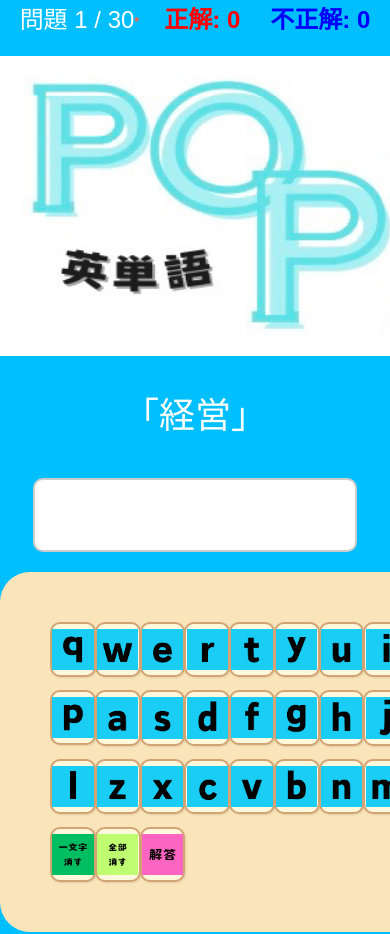
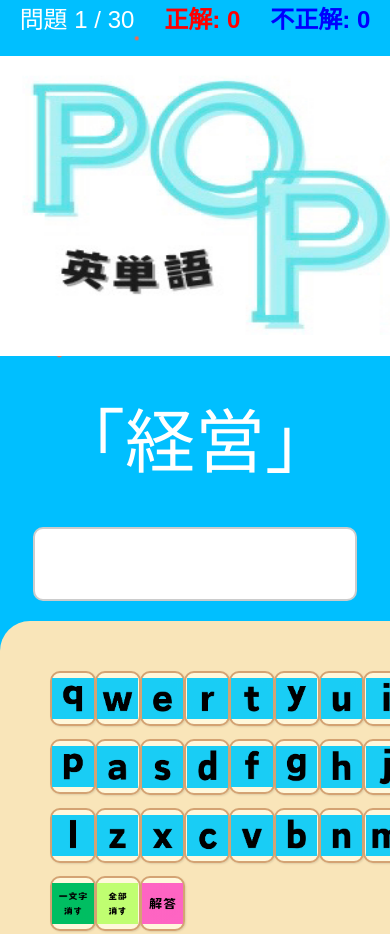
Before and after one commit to Surumendako/DEMO-Englishwords-POPI, a plain HTML site: page ノーマル/上級.html in a window 390 px wide. Shown: the top 934 px of the page. Drawn offline with Linux system fonts and the light colour scheme.

Commit message:
Update ノーマル.css

```diff
--- a/ノーマル/ノーマル.css
+++ b/ノーマル/ノーマル.css
@@ -327,7 +327,7 @@ input[type="text"]:focus {
 }
 
 #questionText {
-    font-size: 36px;
+    font-size: 70px;
     margin-bottom: 20px;
    text-align: center;
 }
```
